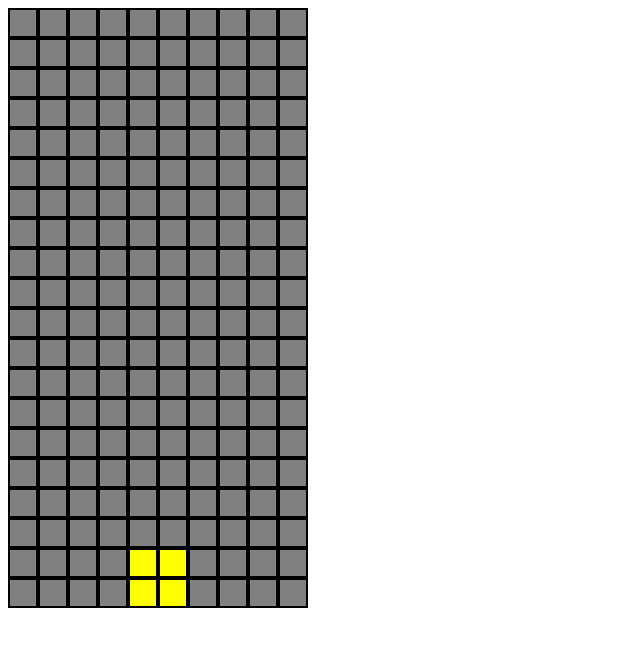
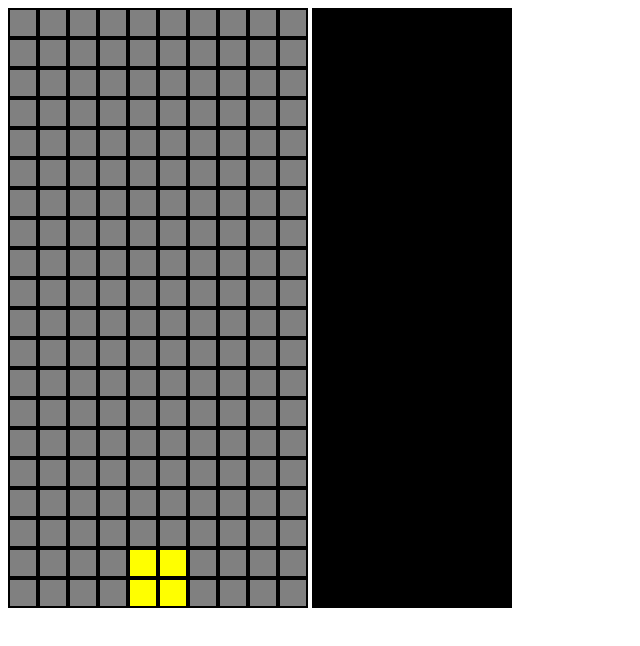
Before and after one commit to fdq09eca/js-tetris, a plain HTML site: page index.html in a window 1280 px wide. Shown: the whole page, without its empty margins (0-640 px from the left). Drawn offline with Linux system fonts and the light colour scheme.

Commit message:
init ui canvas

```diff
--- a/index.html
+++ b/index.html
@@ -9,6 +9,7 @@
 
 <body>
     <canvas id="app"></canvas>
+    <canvas id="appUI"></canvas>
 </body>
 
 <script src="main.js"></script>
--- a/main.js
+++ b/main.js
@@ -817,6 +817,32 @@ class Piece {
 
 }
 
+
+class UI {
+    constructor(w = 200, h = 600) {
+        this.init(w, h);
+    }
+
+    init(w, h) {
+        this.initCanvas(w, h);
+    }
+
+    initCanvas(w, h) {
+        this.canvas = document.getElementById('appUI');
+        this.canvas.width = w;
+        this.canvas.height = h;
+        this.ctx = this.canvas.getContext('2d');
+    }
+
+    draw(x_offset = 0, y_offset = 0) {
+        this.ctx.fillStyle = 'black'
+        this.ctx.fillRect(x_offset, y_offset, this.canvas.width, this.canvas.height)
+    }
+}
+
+
+
 // main
-
+const ui = new UI(200, 600);
+ui.draw()
 Game.s_run()
```
